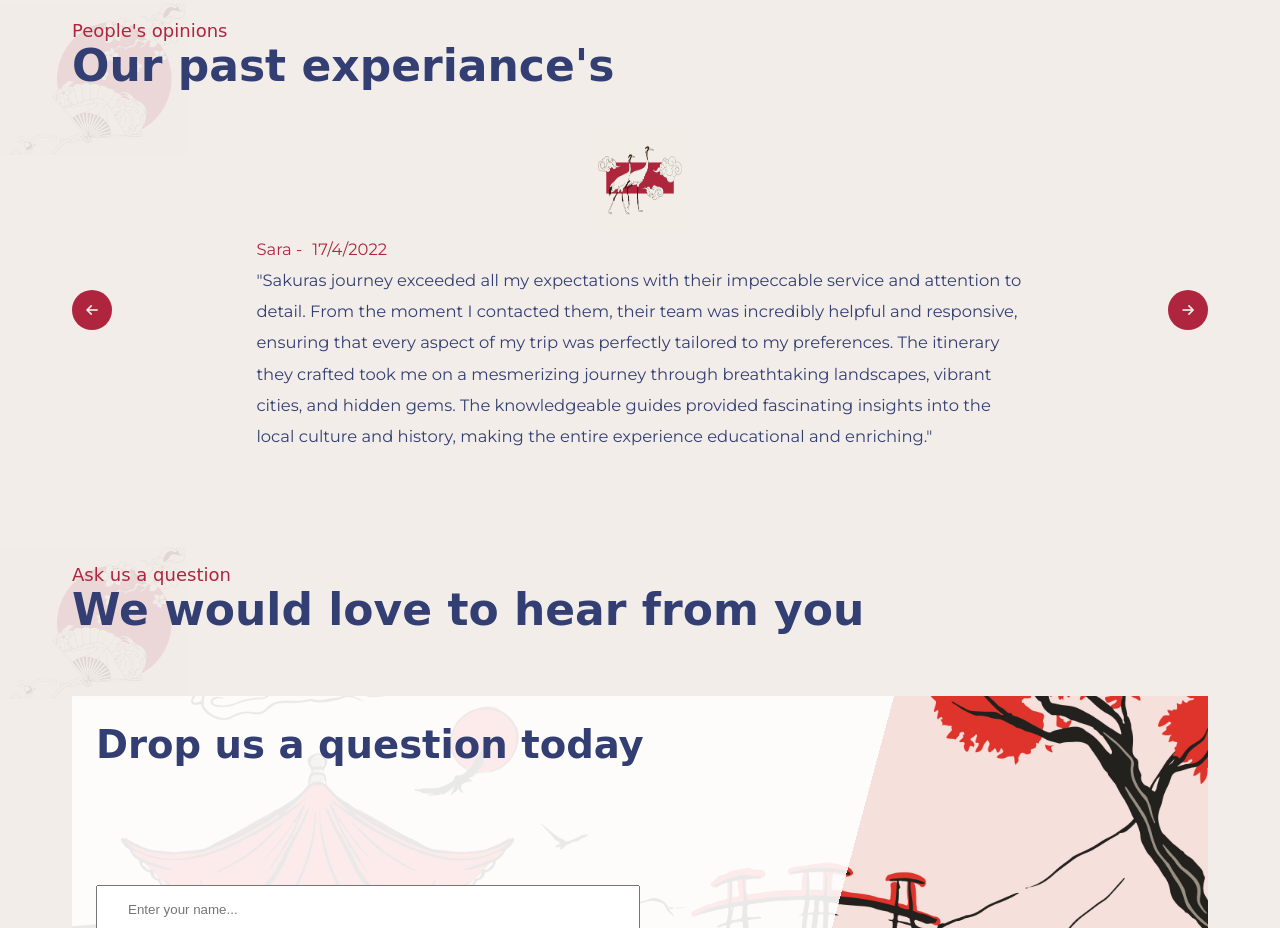
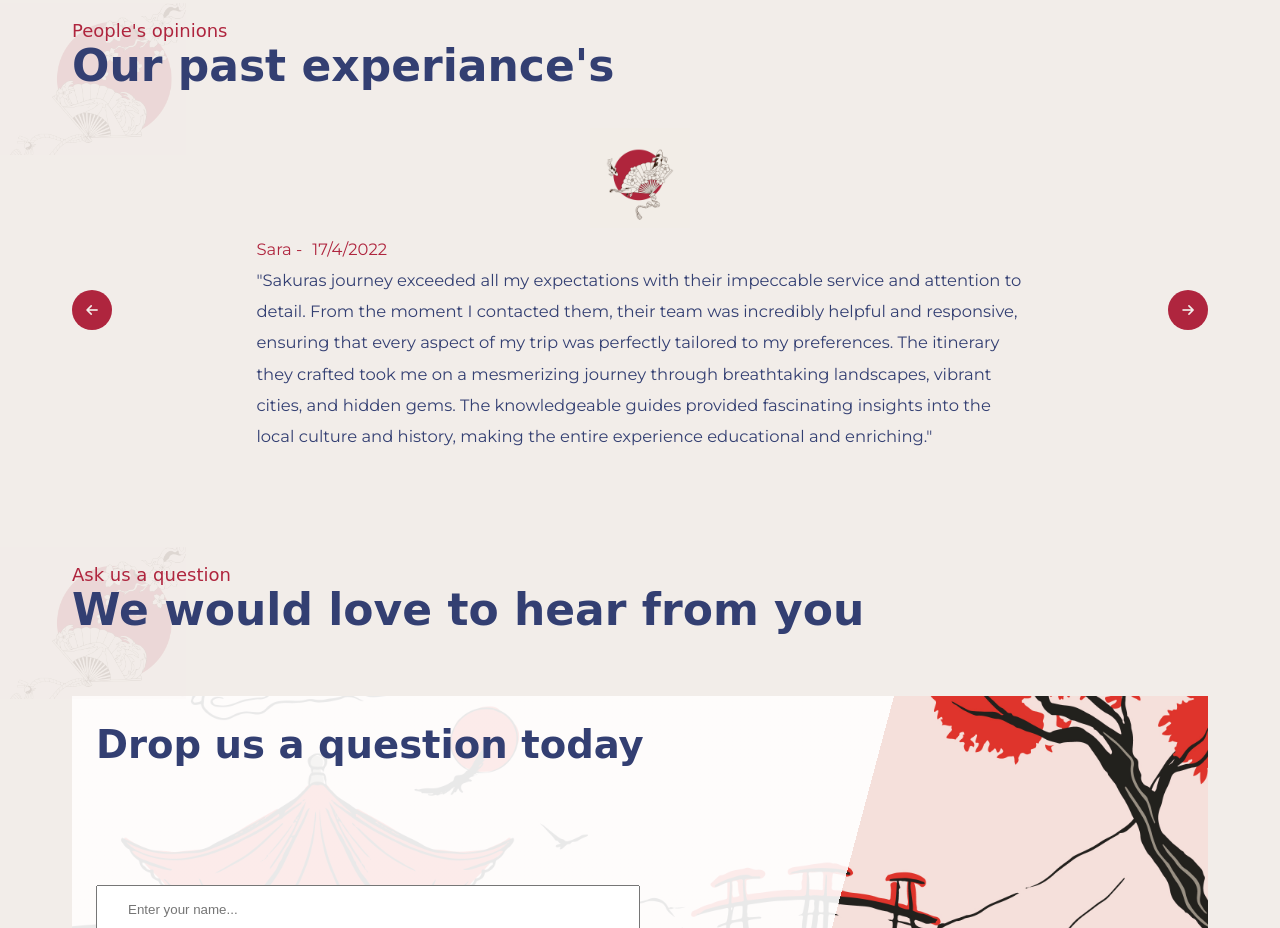
Before and after one commit to Zerko3/Sakuras_journey, a website built with Parcel: page index.html in a window 1280 px wide. Shown: the part 3757-4685 px from the top of the page. Built offline with nearby package versions, Linux system fonts and the light colour scheme; a web font is replaced by a local one.

Commit message:
deleted unused img

```diff
--- a/index.html
+++ b/index.html
@@ -398,7 +398,7 @@
               >
                 <img
                   class="section-testimonials__content--box__testimonial--user__logo--img"
-                  src="./img/img-3.jpg"
+                  src="./img/img-8.jpg"
                   alt="User logo"
                 />
               </div>
@@ -486,7 +486,7 @@
               >
                 <img
                   class="section-testimonials__content--box__testimonial--user__logo--img"
-                  src="./img/img-3.jpg"
+                  src="./img/img-4.jpg"
                   alt="User logo"
                 />
               </div>
```
Also changed, not shown: dist/index.html, img/img-11.jpg (deleted), img/img-9.jpg (deleted), img/img-sakura-color.png (deleted).
